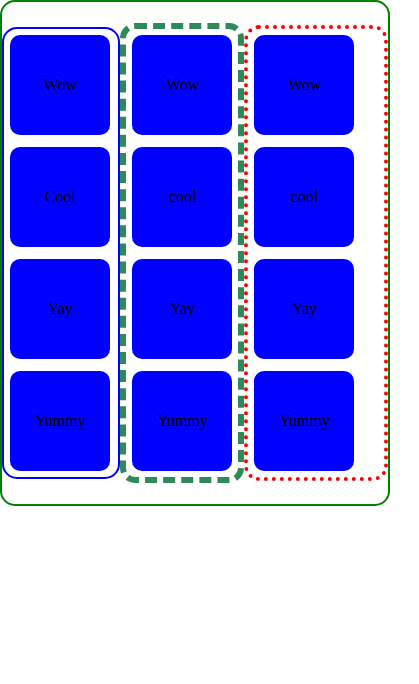
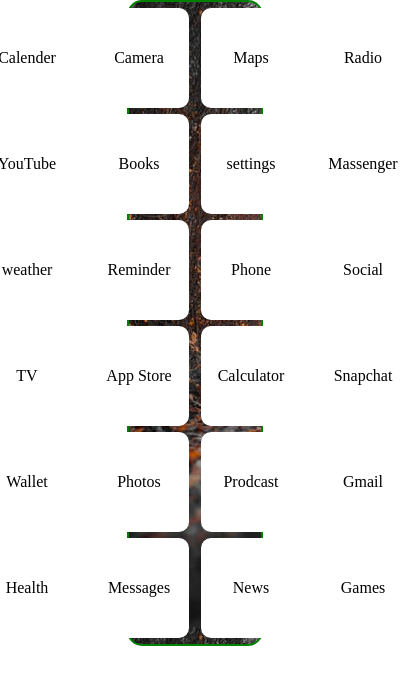
Before and after one commit to samerabdelmalek/webdev1-fa20-SA, a plain HTML site: page smartphone/index.html in a window 390 px wide. Shown: the whole page, 419 px wide, since content can reach past the window. Drawn offline with Linux system fonts and the light colour scheme.

Commit message:
Smartphone3

```diff
--- a/smartphone/index.html
+++ b/smartphone/index.html
@@ -9,27 +9,45 @@
 <body>
    <div class="container">
     <div class="left-section flexed">
-<div class="box">Wow</div>
-<div class="box">Cool</div>
-<div class="box">Yay</div>
-<div class="box">Yummy</div>
+<div class="box">Calender</div>
+<div class="box">YouTube</div>
+<div class="box">weather</div>
+<div class="box">TV</div>
+		<div class="box">Wallet</div>
+    <div class="box">Health</div>
+
 </div>
 
 <div class="middle-section flexed">
-    <div class="box">Wow</div>
-    <div class="box">cool</div>
-    <div class="box">Yay</div>
-    <div class="box">Yummy</div>
+    <div class="box">Camera</div>
+    <div class="box">Books</div>
+    <div class="box">Reminder</div>
+    <div class="box">App Store</div>
+	<div class="box">Photos</div>
+    <div class="box">Messages</div>
+
     </div>
 
 
 <div class="right-section flexed">
-    <div class="box">Wow</div>
-    <div class="box">cool</div>
-    <div class="box">Yay</div>
-    <div class="box">Yummy</div>
+    <div class="box">Maps</div>
+    <div class="box">settings</div>
+    <div class="box">Phone</div>
+    <div class="box">Calculator</div>
+	<div class="box">Prodcast</div>
+    <div class="box">News</div>
+
     </div>
 
+ <div class="extra-section flexed">
+    <div class="box">Radio</div>
+    <div class="box">Massenger</div>
+    <div class="box">Social</div>
+    <div class="box">Snapchat</div>
+	 <div class="box">Gmail</div>
+    <div class="box">Games</div>
+
+    </div>
 
 </div>
 
--- a/smartphone/style.css
+++ b/smartphone/style.css
@@ -1,13 +1,17 @@
 * {margin: 0; padding: 0; box-sizing: border-box;}
+
 .container{
-    width: 80vs;
-    height: 60vh;
+    width: 35%;
+    height: 10%;
     margin: 0 auto;
     border: 2px solid green;
     border-radius: 15px;
-    display: flex;
+	display: grid;
+	display: flex;
+
     justify-content: center;
     align-items: center;
+	background-image: url("img1.jpeg");
 
 
 }
@@ -15,7 +19,7 @@
 .box{
     width: 100px;
     height: 100px;
-    background: blue;
+    background: white;
     margin: 6px;
     border-radius: 10px;
 
@@ -24,29 +28,35 @@
     align-items: center;
 }
 .flexed{
-    display: flex;
-    flex-direction: column;
+
+
 }
 
 .right-section{
-    border: 4px dotted red;
+    border: 4px;
     border-radius: 15px;
-    width: 300px;
+
 }
 
 .middle-section{
-    border: 6px dashed seagreen;
+    border: 6px;
     border-radius: 15px;
 
 
 }
  .left-section{
-border: 2px solid blue;
+border: 2px;
 border-radius: 15px;
-width: 250px;
-flex-direction: row;
-flex-wrap: wrap;
-justify
 
 
- }
+
+}
+
+
+.extra-section{
+border: 2px;
+border-radius: 15px;
+
+
+
+}
```
Also changed, not shown: smartphone/img1.jpeg (added), 1 other file.
